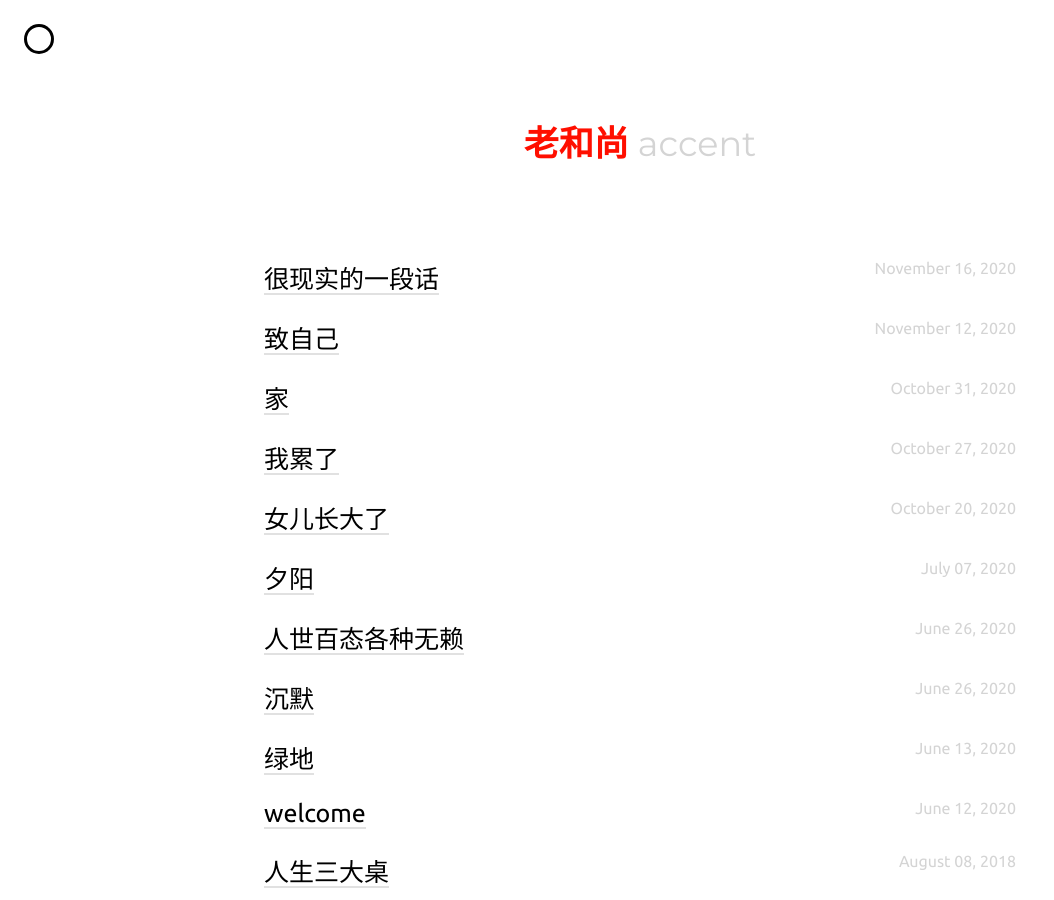
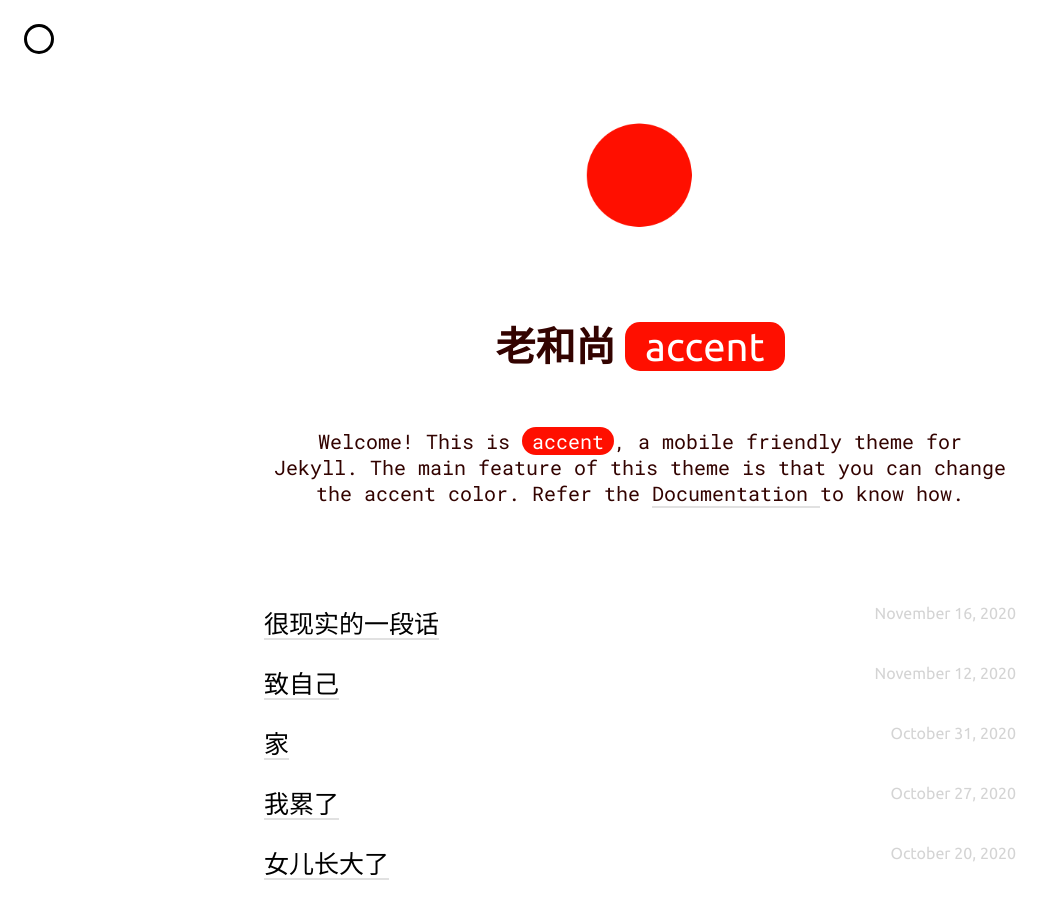
Before and after one commit to LaoHeShang/accent, a Jekyll site: the page built from index.html, in a window 1280 px wide and 900 px high. Shown: the whole window, without its empty margins (0-1054 px from the left). Built offline with Jekyll 4.4.1, drawn with Linux system fonts in a browser that asks for light colours; the list of posts is cut into pages by our own code; part of the change alters nothing that is shown.

Commit message:
Update _config.yml

```diff
--- a/_config.yml
+++ b/_config.yml
@@ -22,7 +22,7 @@ copyright: 2020
 
 # 欢迎文，false，关，true，开
 
-intro: false         # Tip: Remove the span from site_heading if intro is set to true
+intro: true         # Tip: Remove the span from site_heading if intro is set to true
 # This will be displayed in your intro
 
 # 欢迎词，logo，Welcome
```
